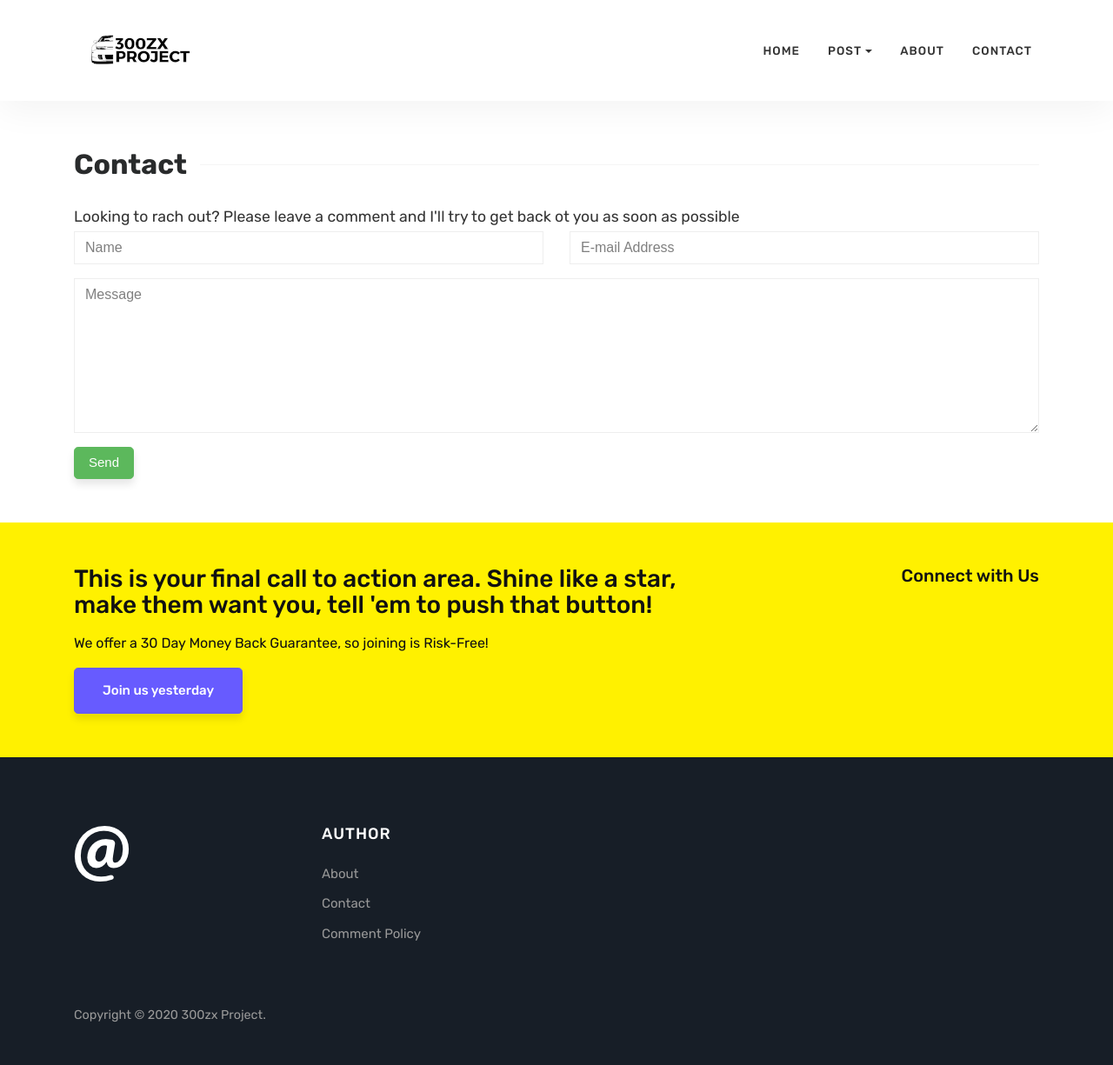
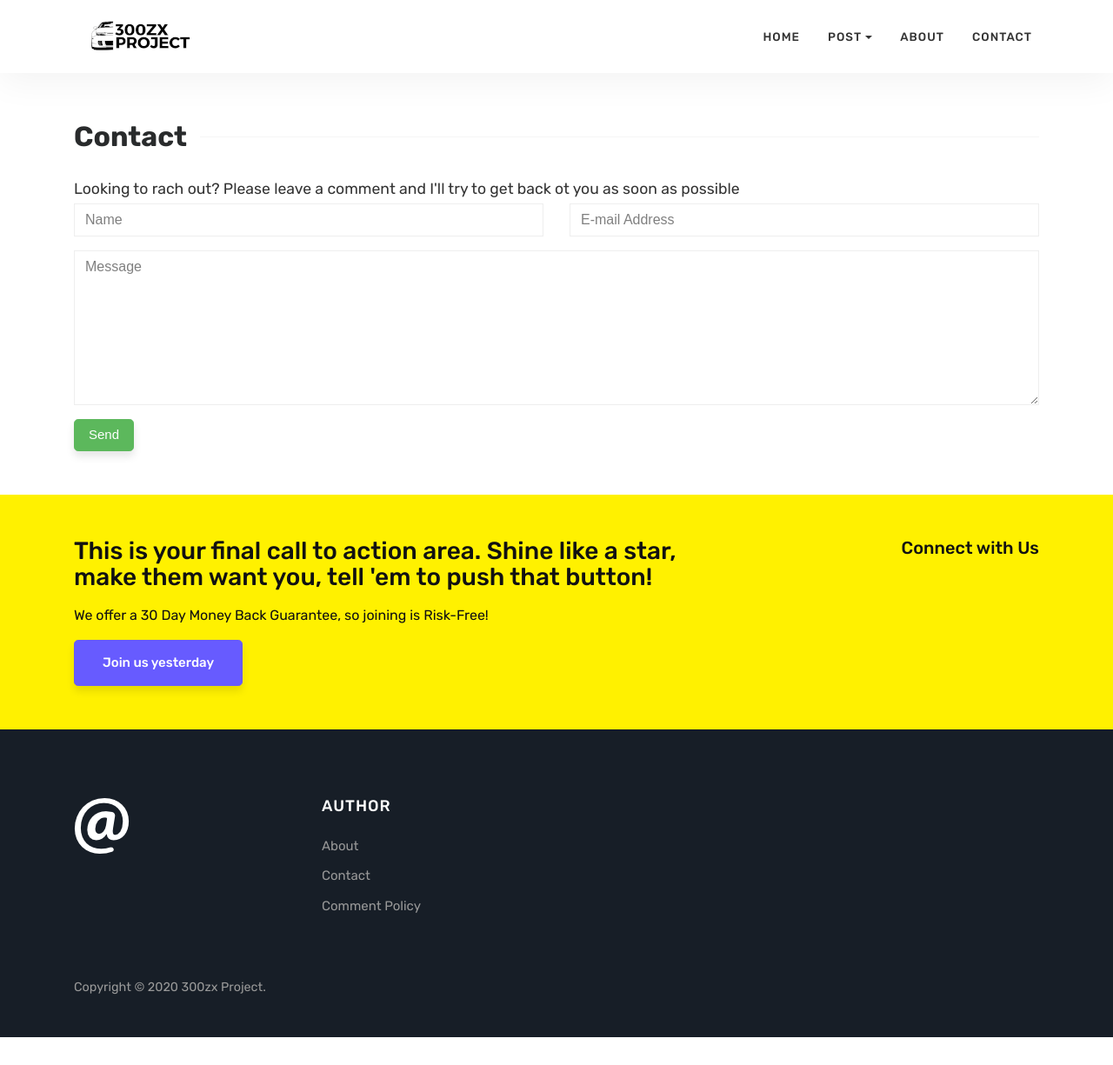
Before and after one commit to 300zxProject/300zxProject.github.io, a Jekyll site: the page built from contact.html, in a window 1280 px wide and 1225 px high. Shown: the whole window at 87% size. Built offline with Jekyll 4.4.1, drawn with Linux system fonts in a browser that asks for light colours.

Commit message:
Makes the menu thinner

```diff
--- a/assets/css/theme.css
+++ b/assets/css/theme.css
@@ -36,7 +36,7 @@ pre {
 .mediumnavigation {
 	background: #fff;
         transition: top 0.5s ease-in-out;
-        padding: 1.5rem 1rem;
+        padding: 0.5rem;
         box-shadow: 0px 10px 40px 0px rgba( 0, 0, 0, 0.05 );
 }
 .nav-up {box-shadow:none;}
```
